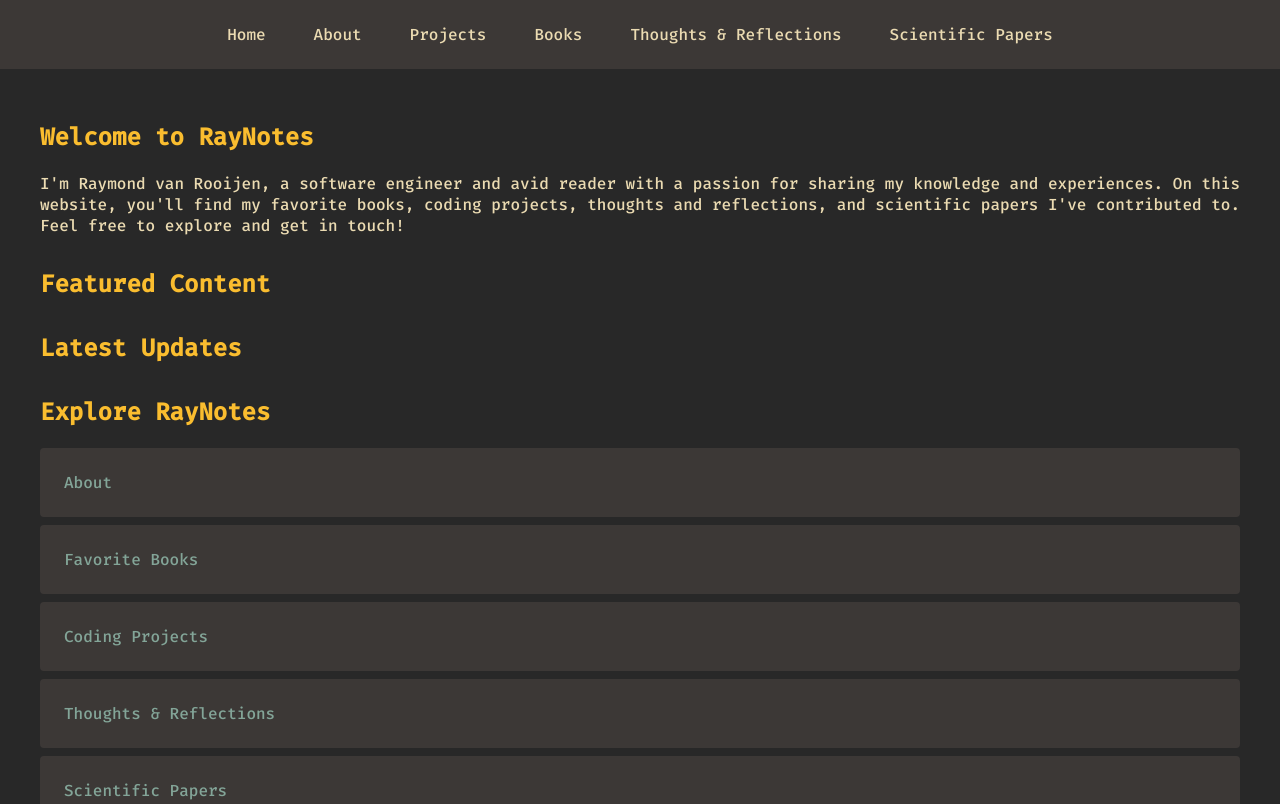
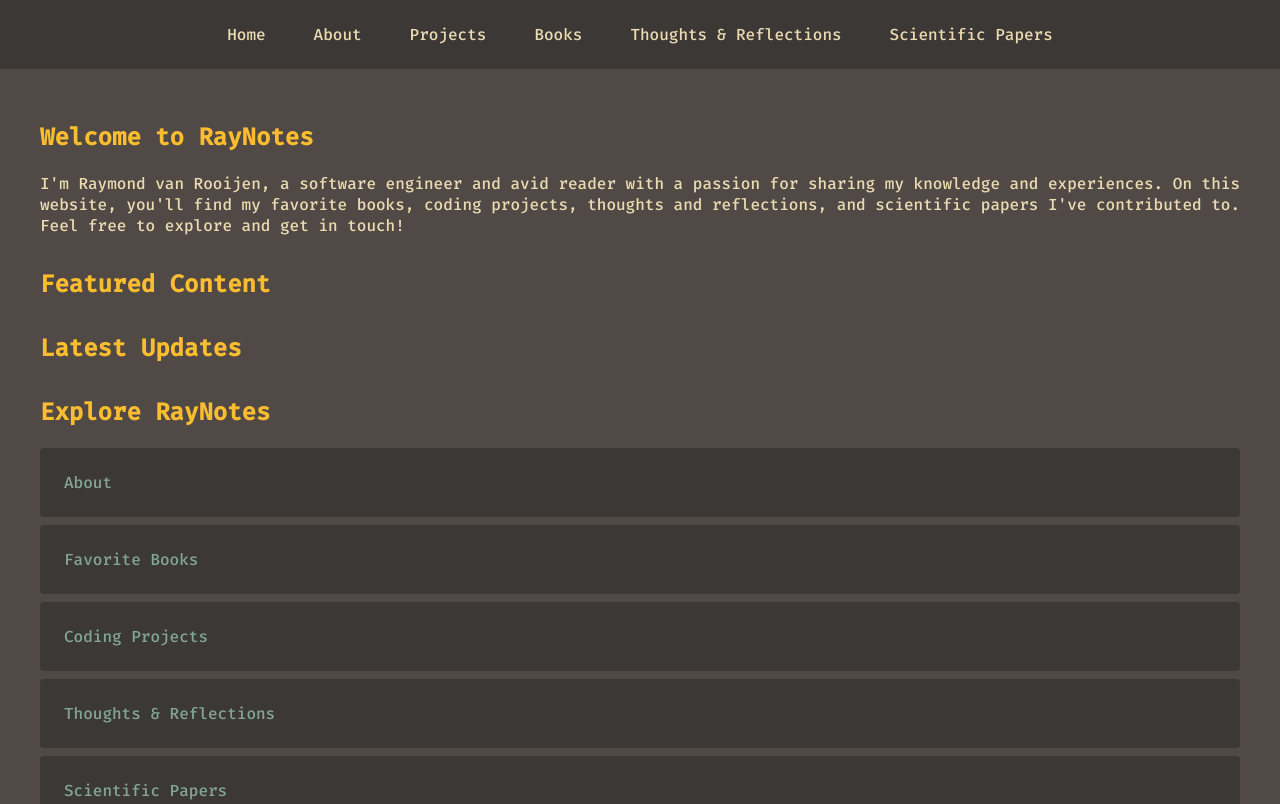
Before and after one commit to vanRooijen/raynotes, a plain HTML site: page index.html in a window 1280 px wide. Shown: the top 804 px of the page. Drawn offline with Linux system fonts and the light colour scheme.

Commit message:
update background color

```diff
--- a/styles.css
+++ b/styles.css
@@ -25,7 +25,7 @@ body {
   font-family: 'Fira Code', monospace;
   margin: 0;
   padding: 0;
-  background-color: var(--gruvbox-dark0);
+  background-color: var(--gruvbox-dark2);
   color: var(--gruvbox-light1);
 }
 
```
